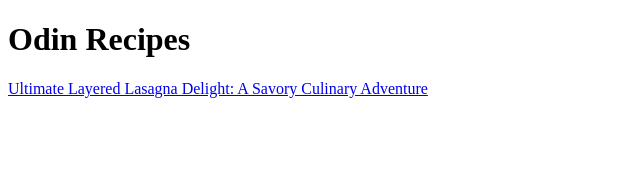
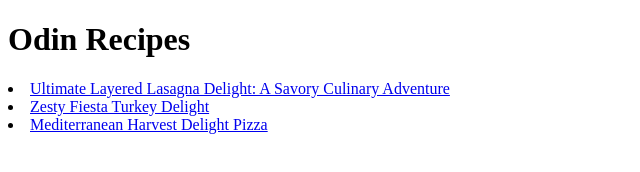
Before and after one commit to pbara217/Odin-Recipes, a plain HTML site: page index.html in a window 1280 px wide. Shown: the whole page, without its empty margins (0-640 px from the left). Drawn offline with Linux system fonts and the light colour scheme.

Commit message:
Added links to each recipe

```diff
--- a/index.html
+++ b/index.html
@@ -8,6 +8,8 @@
 </head>
 <body>
     <h1>Odin Recipes</h1>
-    <a href="recipes/lasagna.html">Ultimate Layered Lasagna Delight: A Savory Culinary Adventure</a>
+    <li><a href="recipes/lasagna.html">Ultimate Layered Lasagna Delight: A Savory Culinary Adventure</a></li>
+    <li><a href="recipes/Sandwich.html">Zesty Fiesta Turkey Delight</a></li>
+    <li><a href="recipes/pizza.html">Mediterranean Harvest Delight Pizza</a></li>
 </body>
 </html>
```
